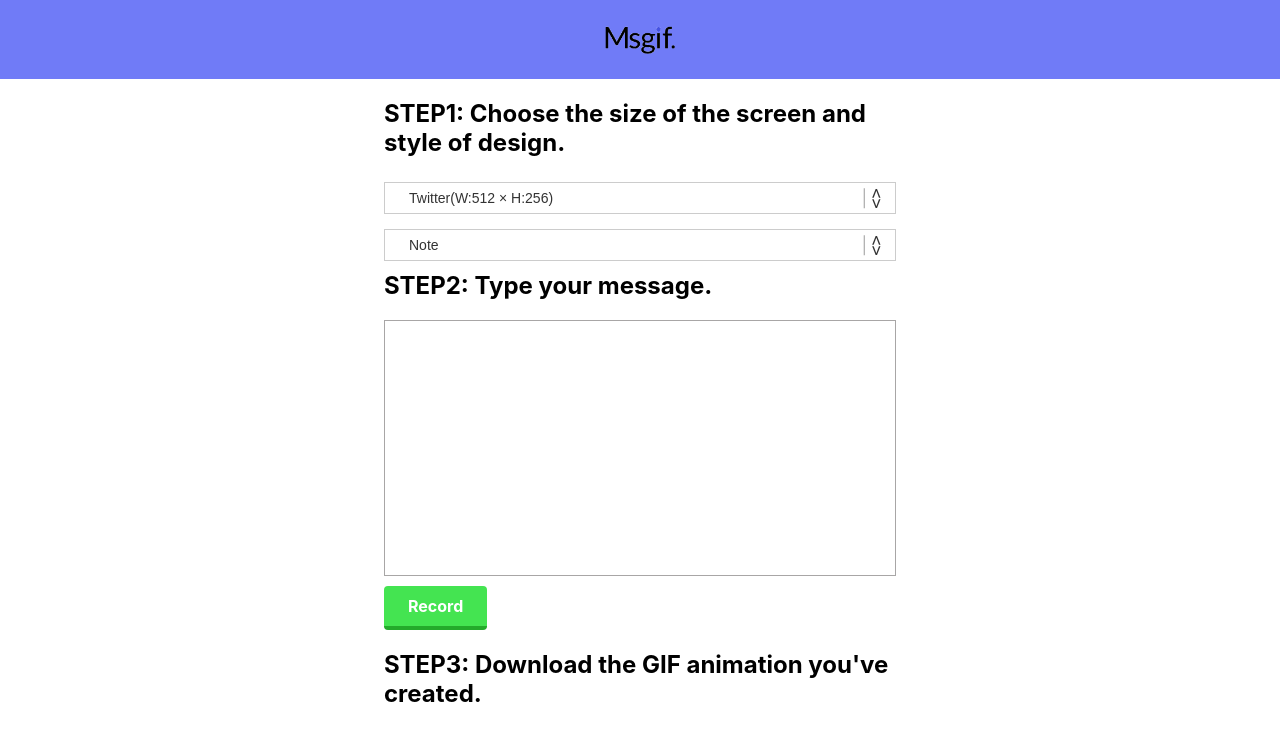
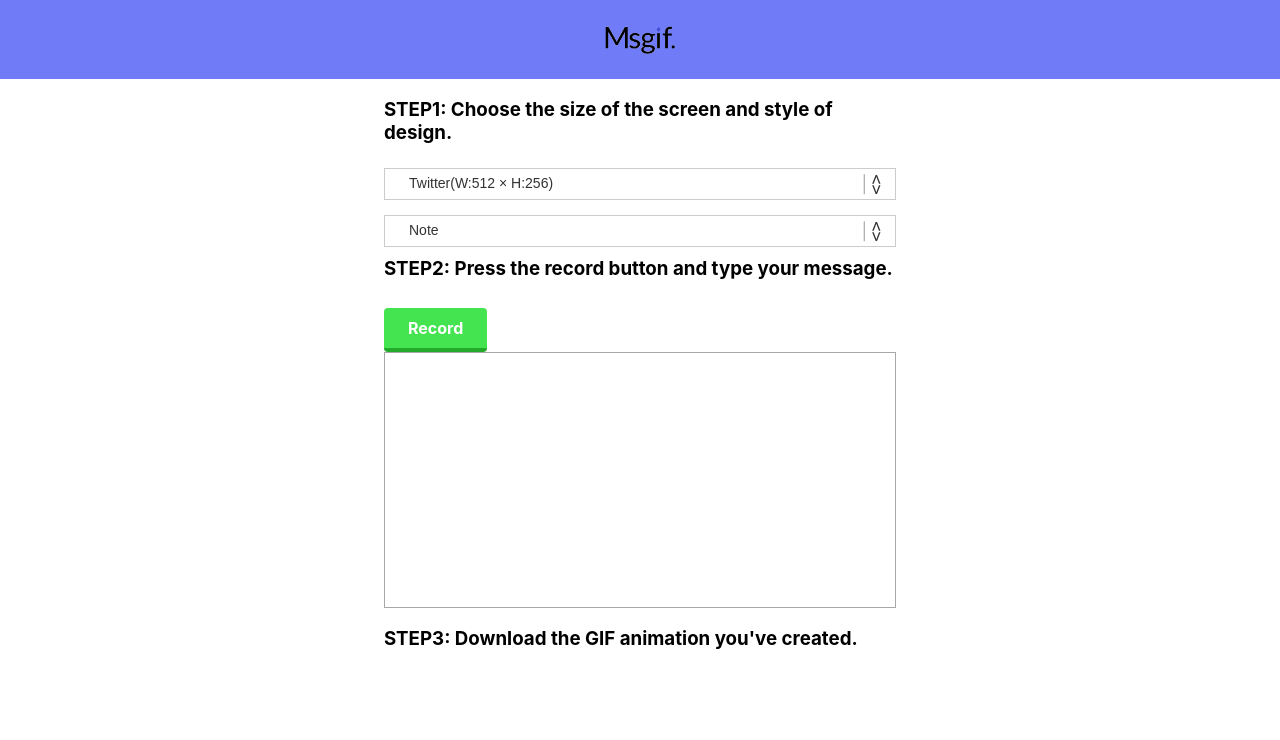
Before and after one commit to marieooq/react-msgif, a React (Create React App) app: page / in a window 1280 px wide. Shown: the top 740 px of the page. Built offline with nearby package versions, Linux system fonts and the light colour scheme; a web font is replaced by a local one.

Commit message:
modify design

```diff
--- a/src/App.js
+++ b/src/App.js
@@ -254,15 +254,17 @@ export default class App extends Component {
         </header>
         <div id="inner">
           <Description
-            chapter="1"
+            step="1"
             title="Choose the size of the screen and style of design."
           />
           <div id="size-mode-wrapper">
             <ScreenSize />
             <ModeContainer />
           </div>
-          <Description chapter="2" title="Type your message." />
-          <TextareaContainer captureScreen={this.captureScreen} />
+          <Description
+            step="2"
+            title="Press the record button and type your message."
+          />
           <div className="btn-wrapper">
             <RecordResetContainer />
             <CreateGif
@@ -272,8 +274,10 @@ export default class App extends Component {
               name="Create GIF"
             />
           </div>
+          <TextareaContainer captureScreen={this.captureScreen} />
+
           <Description
-            chapter="3"
+            step="3"
             title="Download the GIF animation you've created."
           />
           <OutputScreen />
--- a/src/components/Description.js
+++ b/src/components/Description.js
@@ -4,9 +4,9 @@ import "./Description.css";
 const Description = props => {
   return (
     <>
-      <h2>
-        STEP{props.chapter}: {props.title}
-      </h2>
+      <h3>
+        STEP{props.step}: {props.title}
+      </h3>
     </>
   );
 };
```
